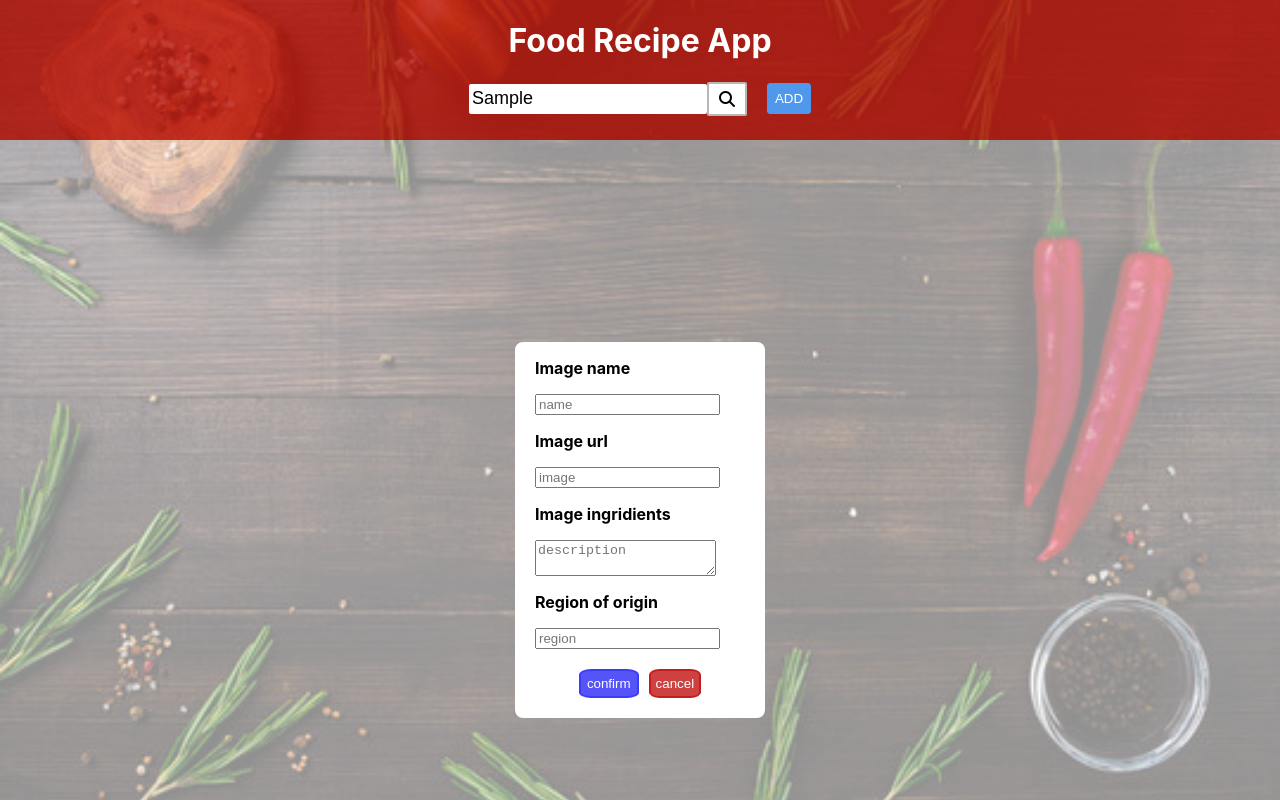
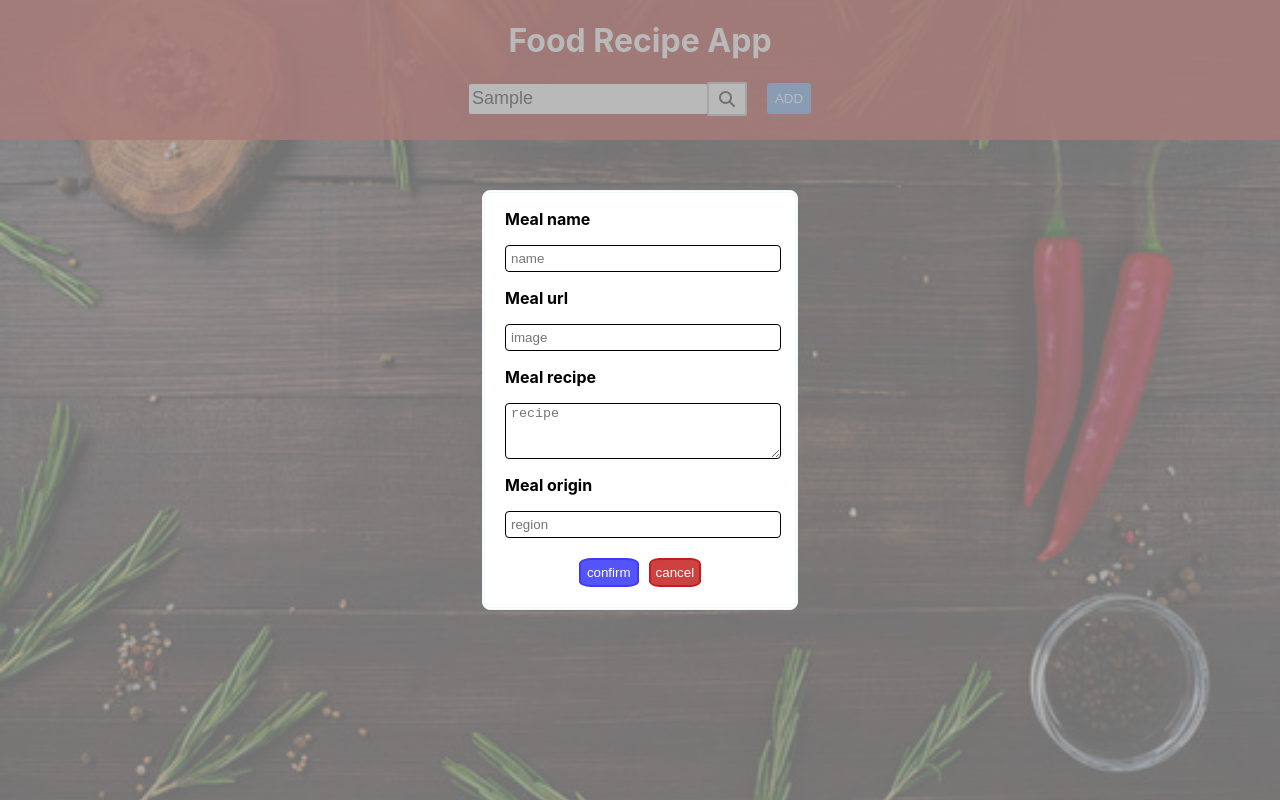
Before and after one commit to kadjialan/foodRecipe-react-page, a React (Create React App) app: page / in a window 1280 px wide. Both pictures are taken after typing "Sample" into the empty fields and a click on the button "ADD". Built offline with nearby package versions, Linux system fonts and the light colour scheme.

Commit message:
starting update implementation

```diff
--- a/src/Component/Form/Form.css
+++ b/src/Component/Form/Form.css
@@ -1,16 +1,33 @@
 form {
   background-color: white;
-    width: 210px;
+  width: 270px;
   min-height: 360px;
-    padding-inline: 20px ;
+  padding-inline: 20px;
   border-radius: 8px;
-    margin-bottom:20px ;
+  border-style: double;
+  border-color: aliceblue;
+}
+
+form input {
+    border-radius: 4px;
+    height: 23px;
+    width: 99%;
+    border: 1px solid black;
+    padding-left: 5px;
+}
+
+form textarea {
+    width: 99%;
+    border: 1px solid black;
+    height: 50px;
+    border-radius: 4px;
+    padding-left: 5px;
 }
 
 .formBackground {
   width: 100vw;
   height: 100vh;
-    background-color: rgba(255, 255, 255, 0.564);
+  background-color: #9e9e9eb8;
   position: fixed;
   display: flex;
   justify-content: center;
--- a/src/Component/Form/Form.jsx
+++ b/src/Component/Form/Form.jsx
@@ -13,6 +13,7 @@ export default function Form1() {
     const images = Object.fromEntries(change.entries());
     const kadji = { ...images, id: Date.now() };
     setData((prev) => [...prev, kadji]);
+    setShow(false);
   }
 
   return (
@@ -20,30 +21,25 @@ export default function Form1() {
       <form onSubmit={addItems}>
         <div className="categories">
           <p>
-            <b>Image name</b>
+            <b>Meal name</b>
           </p>
           <input type="text" placeholder="name" name="name" required />
         </div>
         <div className="categories">
           <p>
-            <b>Image url </b>
+            <b>Meal url </b>
           </p>
           <input type="text" placeholder="image" name="image" required />
         </div>
         <div className="categories">
           <p>
-            <b>Image ingridients</b>
+            <b>Meal recipe</b>
           </p>
-          <textarea
-            type="text"
-            placeholder="description"
-            name="description"
-            required
-          />
+          <textarea type="text" placeholder="recipe" name="recipe" required />
         </div>
         <div className="categories">
           <p>
-            <b>Region of origin </b>
+            <b>Meal origin </b>
           </p>
           <input type="text" placeholder="region" name="region" required />
         </div>
--- a/src/Home/Home.css
+++ b/src/Home/Home.css
@@ -107,6 +107,19 @@ img {
 
 .update {
   position: absolute;
-  bottom: 0;
-  right: 0;
+  top: 0;
+  right: 45%;
+  animation: slideInUp 1s ease-in-out 1;
+  transform: translateY(50%);
 }
+
+@keyframes slideInUp {
+  from {
+    transform: translate3d(0, 0, 0);
+    visibility: visible;
+  }
+
+  to {
+    transform: translate3d(0, 50%, 0);
+  }
+}
--- a/src/Home/Home.jsx
+++ b/src/Home/Home.jsx
@@ -1,3 +1,4 @@
+/* eslint-disable no-shadow */
 /* eslint-disable react/no-array-index-key */
 /* eslint-disable jsx-a11y/no-static-element-interactions */
 /* eslint-disable jsx-a11y/no-noninteractive-element-interactions */
@@ -26,6 +27,15 @@ function Home() {
     setSee({ ...holder });
   };
 
+  const update = (e) => {
+    e.preventDefault();
+    const change = new FormData(e.currentTarget);
+    const images = Object.fromEntries(change.entries());
+    console.log(images);
+    setinfo(images);
+  };
+  console.log(info);
+
   useEffect(() => {
     localStorage.setItem('items', JSON.stringify(data));
   }, [data]);
@@ -40,6 +50,7 @@ function Home() {
 
   return (
     <div className="container">
+      {show && <Form1 className="bizarre" />}
       <div className="head">
         <h1>Food Recipe App</h1>
         <div className="searchHolder">
@@ -58,7 +69,7 @@ function Home() {
           </button>
         </div>
       </div>
-      {show && <Form1 className="bizarre" />}
+
       <div className="show">
         {[...data].map((alan, index) => (
           <div className="card" key={index}>
@@ -93,8 +104,8 @@ function Home() {
           {see.show && (
             <div>
               <p>
-                <b> ingredients: </b>
-                {data[see.index].description}
+                <b> recipe: </b>
+                {data[see.index].recipe}
               </p>
               <p>
                 <b>origin: </b>
@@ -106,22 +117,31 @@ function Home() {
       </div>
 
       {view && (
-        <form className="update">
+        <form className="update" onSubmit={update}>
           <div className="categories">
             <p>
               <b>Name</b>
             </p>
             <input type="text" defaultValue={info.name} name="name" />
           </div>
+
           <div className="categories">
             <p>
-              <b>ingridients</b>
+              <b>image</b>
             </p>
-            <textarea
+            <input
               type="text"
-              defaultValue={info.description}
-              name="description"
+              defaultValue={info.image}
+              name="image"
+              disabled
             />
+          </div>
+
+          <div className="categories">
+            <p>
+              <b>recipe</b>
+            </p>
+            <textarea type="text" defaultValue={info.recipe} name="recipe" />
           </div>
           <div className="categories">
             <p>
@@ -133,7 +153,11 @@ function Home() {
             <button type="submit" className="confirm">
               update
             </button>
-            <button type="button" className="cancel">
+            <button
+              type="button"
+              className="cancel"
+              onClick={() => setview(false)}
+            >
               cancel
             </button>
           </div>
```
Lines whose indentation alone changed are shown as unchanged.
